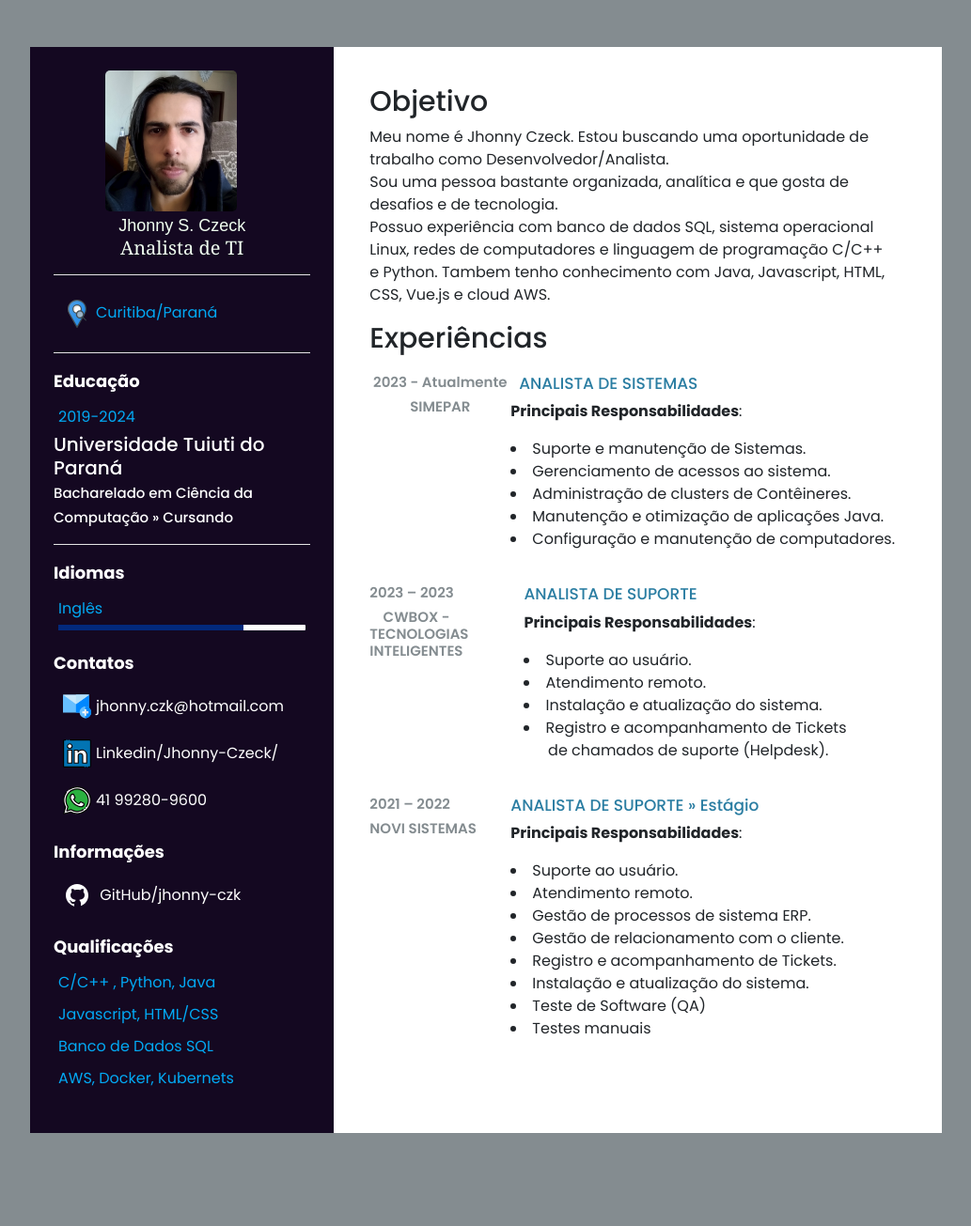
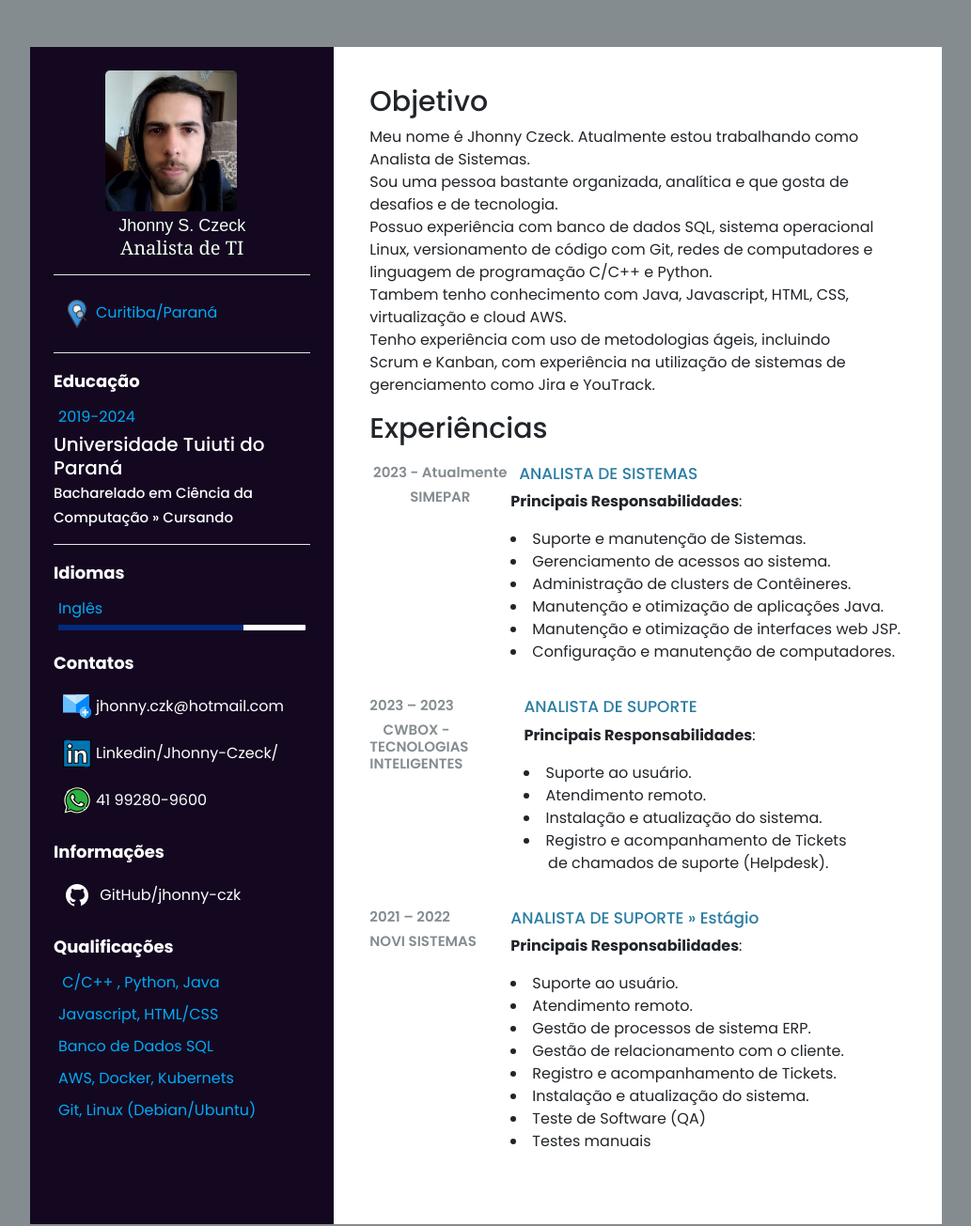
Before and after one commit to jhonny-czk/Portfolio, a plain HTML site: page curriculo/index.html in a window 1280 px wide. Shown: the whole page at 94% size, without its empty margins (123-1156 px from the left). Before the commit the page ends 1256 px from the top, so only its background shows below. Drawn offline with nearby package versions, Linux system fonts and the light colour scheme.

Commit message:
Atualizando CV

```diff
--- a/curriculo/index.html
+++ b/curriculo/index.html
@@ -64,10 +64,11 @@
             <div>
                 <label><b>Qualificações</b></label>
                 <ul class="skill">
-                    <li>C/C++ , Python, Java </li>
+                    <li>&nbsp;C/C++ , Python, Java </li>
                     <li>Javascript, HTML/CSS</li>
                     <li>Banco de Dados SQL</li>
                     <li>AWS, Docker, Kubernets</li>
+                    <li>Git, Linux (Debian/Ubuntu)</li>
                 </ul>
             </div>
 
@@ -76,16 +77,18 @@
         <div class="direita">
             <h1>Objetivo</h1>
             <p>
-                Meu nome é Jhonny Czeck. Estou buscando uma oportunidade de trabalho como Desenvolvedor/Analista.
+                Meu nome é Jhonny Czeck. Atualmente estou trabalhando como Analista de Sistemas.
                 <br>
                 Sou uma pessoa bastante organizada, analítica
                 e que gosta de desafios e de tecnologia. <br>
                 Possuo experiência com banco de dados SQL, sistema operacional Linux,
-                redes de computadores e linguagem de programação C/C++ <br> e Python.
-                Tambem tenho conhecimento com Java, Javascript, HTML, CSS, Vue.js e cloud AWS.
+                versionamento de código com Git,
+                redes de computadores e linguagem de programação C/C++ e Python. <br>
+                Tambem tenho conhecimento com Java, Javascript, HTML, CSS, virtualização e cloud AWS.
                 <br>
+                Tenho experiência com uso de metodologias ágeis, incluindo <br> Scrum e Kanban, com experiência na utilização de sistemas de gerenciamento como Jira e YouTrack.
                 <!--Procuro oportunidades para crescer e expandir meus conhecimentos
-                na área de Desenvolvimento.-->
+                na área de Análise e Desenvolvimento de Software.-->
             </p>
             <h1>Experiências</h1>
             <div class="about">
@@ -102,6 +105,7 @@
                             <li>Gerenciamento de acessos ao sistema.</li>
                             <li>Administração de clusters de Contêineres.</li>
                             <li>Manutenção e otimização de aplicações Java.</li>
+                            <li>Manutenção e otimização de interfaces web JSP.</li>
                             <li>Configuração e manutenção de computadores.</li>
                         </p>
                     </div>
```
